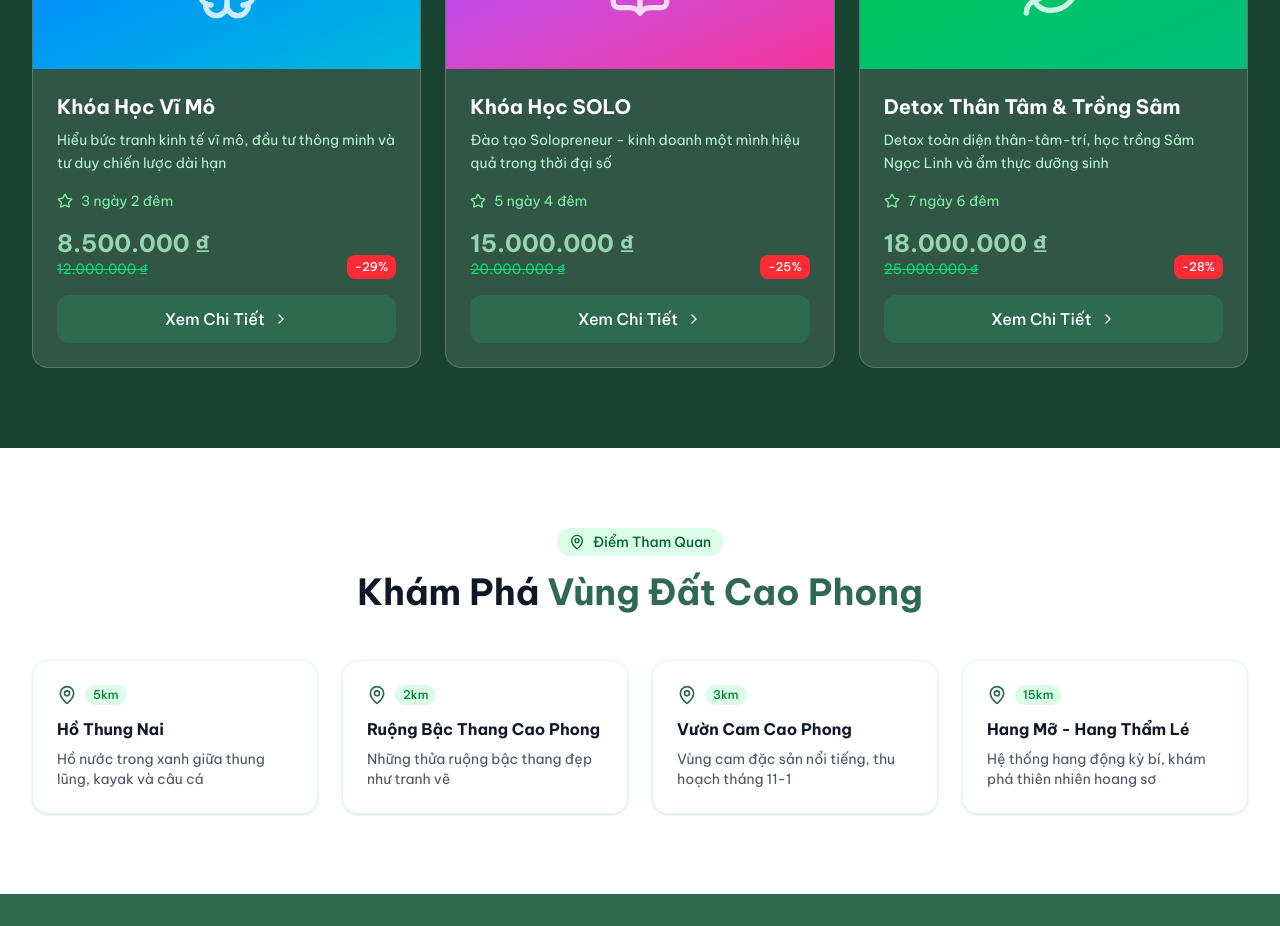
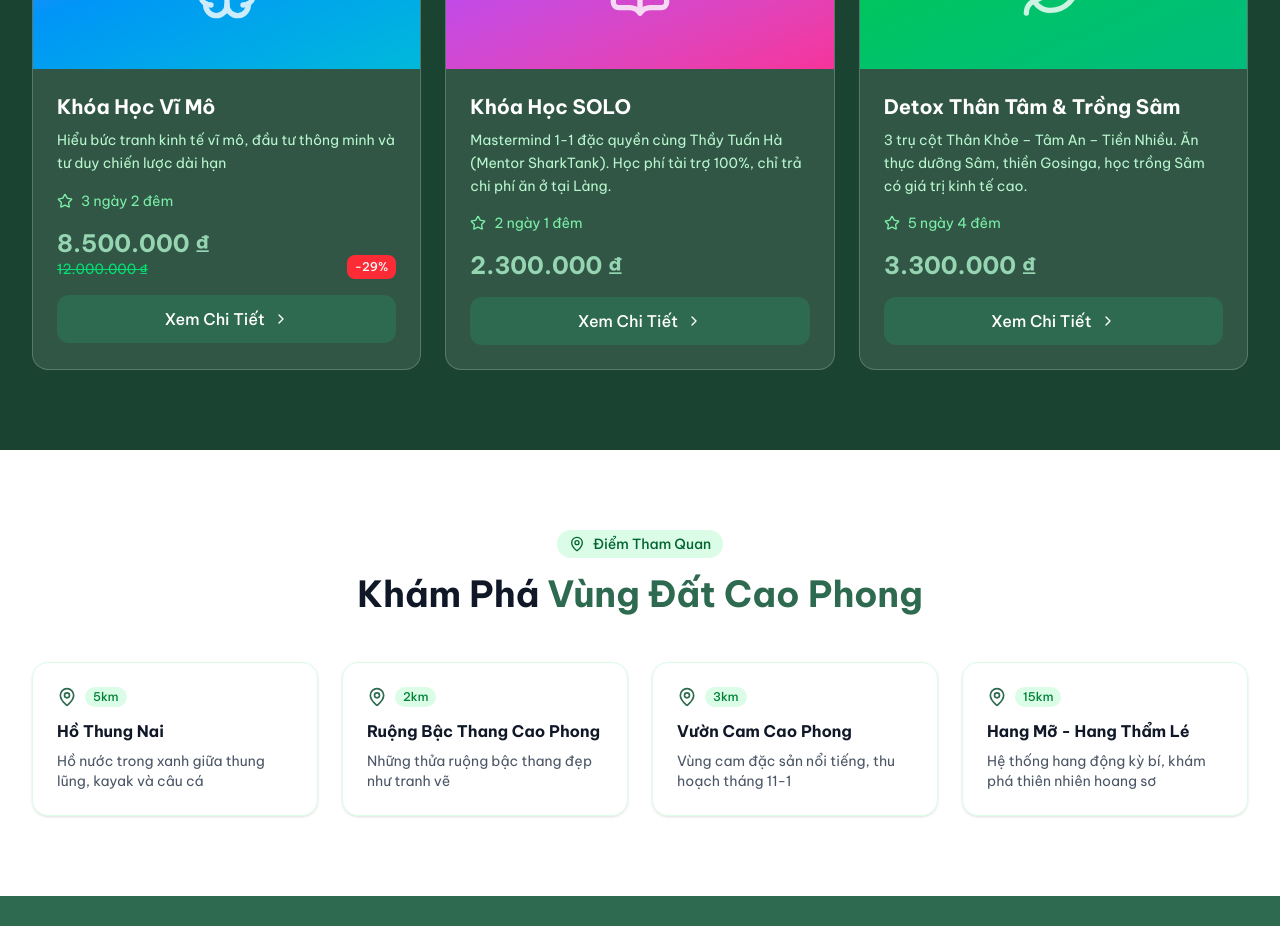
Before and after one commit to tuanhavinalink/langcaophong, a Next.js app: page / in a window 1280 px wide. Shown: the part 2220-3146 px from the top of the page. Built offline with nearby package versions, Linux system fonts and the light colour scheme; no server answers.

Commit message:
Update course card prices: SOLO 2.3tr, Detox 3.3tr, remove fake discounts

```diff
--- a/src/app/page.tsx
+++ b/src/app/page.tsx
@@ -21,20 +21,20 @@ const courses = [
   {
     slug: "solo",
     name: "Khóa Học SOLO",
-    desc: "Đào tạo Solopreneur - kinh doanh một mình hiệu quả trong thời đại số",
-    duration: "5 ngày 4 đêm",
-    price: 15000000,
-    originalPrice: 20000000,
+    desc: "Mastermind 1-1 đặc quyền cùng Thầy Tuấn Hà (Mentor SharkTank). Học phí tài trợ 100%, chỉ trả chi phí ăn ở tại Làng.",
+    duration: "2 ngày 1 đêm",
+    price: 2300000,
+    originalPrice: null,
     icon: BookOpen,
     color: "from-purple-500 to-pink-500",
   },
   {
     slug: "detox-sam",
     name: "Detox Thân Tâm & Trồng Sâm",
-    desc: "Detox toàn diện thân-tâm-trí, học trồng Sâm Ngọc Linh và ẩm thực dưỡng sinh",
-    duration: "7 ngày 6 đêm",
-    price: 18000000,
-    originalPrice: 25000000,
+    desc: "3 trụ cột Thân Khỏe – Tâm An – Tiền Nhiều. Ăn thực dưỡng Sâm, thiền Gosinga, học trồng Sâm có giá trị kinh tế cao.",
+    duration: "5 ngày 4 đêm",
+    price: 3300000,
+    originalPrice: null,
     icon: Leaf,
     color: "from-green-500 to-emerald-500",
   },
@@ -233,11 +233,15 @@ export default function HomePage() {
                   <div className="flex items-end justify-between mb-4">
                     <div>
                       <div className="text-2xl font-bold" style={{ color: '#95d5b2' }}>{formatCurrency(course.price)}</div>
-                      <div className="text-green-400 line-through text-sm">{formatCurrency(course.originalPrice)}</div>
+                      {course.originalPrice && (
+                        <div className="text-green-400 line-through text-sm">{formatCurrency(course.originalPrice)}</div>
+                      )}
                     </div>
-                    <span className="px-2 py-1 bg-red-500 text-white text-xs rounded-lg font-medium">
-                      -{Math.round((1 - course.price / course.originalPrice) * 100)}%
-                    </span>
+                    {course.originalPrice && (
+                      <span className="px-2 py-1 bg-red-500 text-white text-xs rounded-lg font-medium">
+                        -{Math.round((1 - course.price / course.originalPrice) * 100)}%
+                      </span>
+                    )}
                   </div>
                   <Link
                     href={`/courses/${course.slug}`}
```
